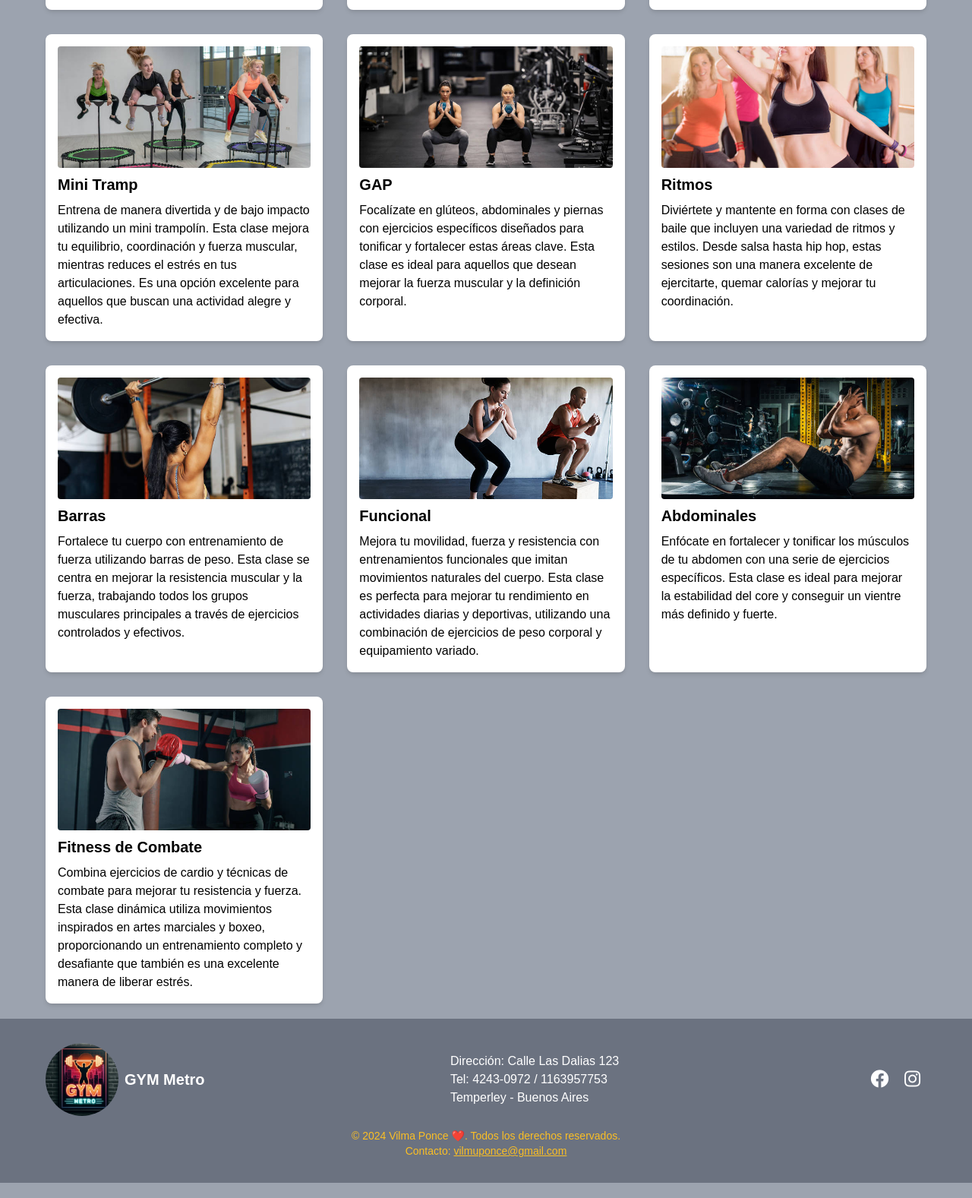
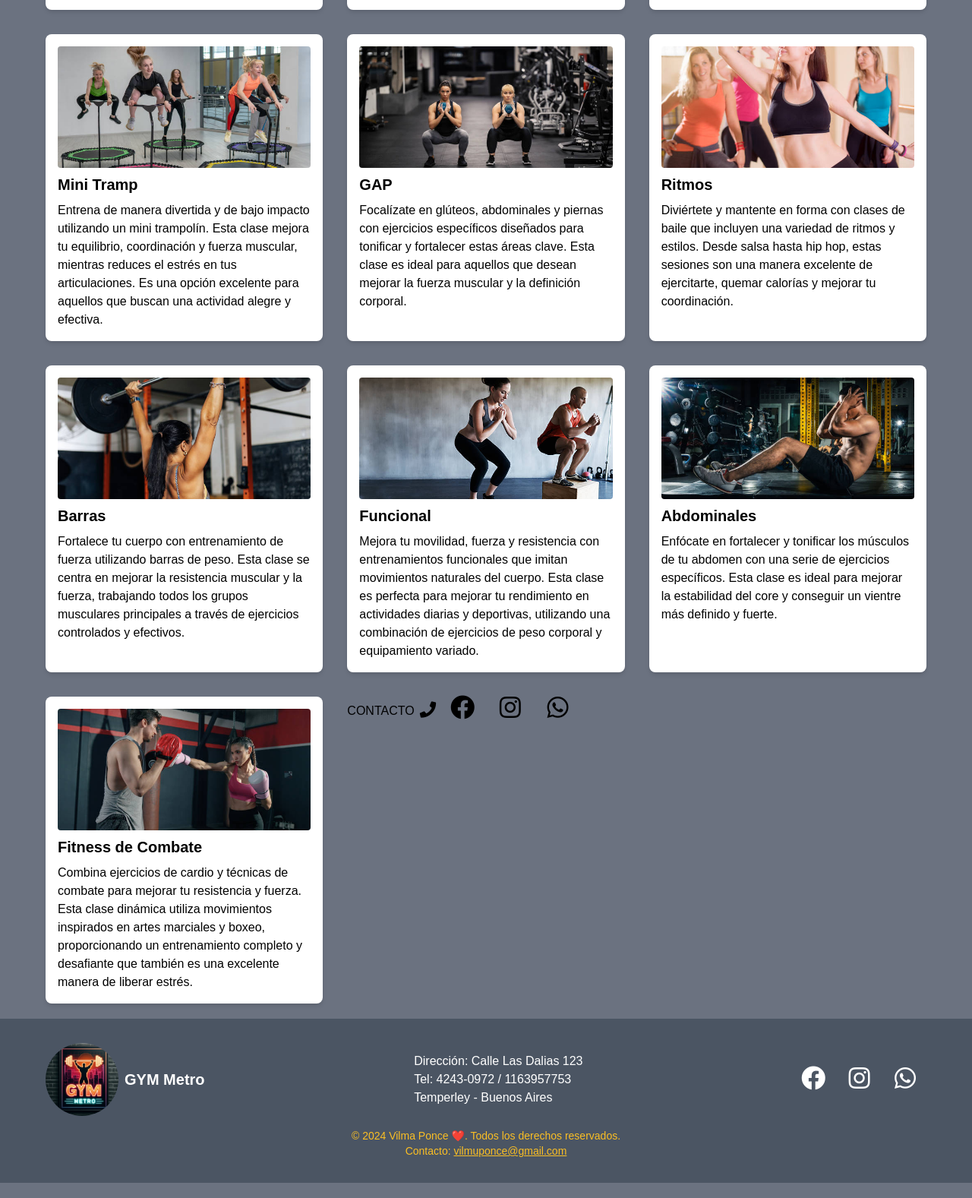
Before and after one commit to vilmaponce/Proyecto-Gym, a website: page clases.html in a window 1280 px wide. Shown: the part 635-2212 px from the top of the page at 76% size. Drawn offline with nearby package versions, Linux system fonts and the light colour scheme.

Commit message:
cambios en las conexiones a los sitios

```diff
--- a/clases.html
+++ b/clases.html
@@ -13,7 +13,7 @@
     <link rel="stylesheet" href="https://cdnjs.cloudflare.com/ajax/libs/font-awesome/5.15.4/css/all.min.css">
 </head>
 
-<body class="bg-gray-400">
+<body class="bg-gray-500">
     <!-- Barra de navegación -->
     <nav class="bg-blue-500 p-4">
         <div class="container mx-auto flex justify-between items-center">
@@ -35,13 +35,13 @@
 
     <!-- Sección de Entrenamiento Funcional -->
     <div class="container mx-auto py-8">
-        <h2 class="text-3xl font-bold text-center mb-8 text-gray-800">Nuestras Clases</h2>
+        <h2 class="text-3xl font-bold text-center mb-8 text-yellow-400 ">Espacio Metro</h2>
 
         <!-- Grilla de imágenes y descripciones -->
         <div class="grid grid-cols-1 md:grid-cols-3 gap-8">
 
             <!-- Clase 1 - Entrenamiento Personalizado -->
-            <div class="bg-white rounded-lg shadow-md p-4">
+            <div class="bg-white rounded-lg shadow-md p-4 transform transition duration-300 hover:scale-110">
                 <img src="./img/personalizado.jpg" alt="Clase 1" class="w-full h-40 object-cover rounded">
                 <h3 class="text-xl font-bold mt-2">Entrenamiento personalizado</h3>
                 <p class="mt-2">Nuestro programa de entrenamiento personalizado está diseñado para adaptarse a tus
@@ -52,27 +52,31 @@
 
             </div>
             <!-- Clase 2 - Spinning -->
-            <div class="bg-white rounded-lg shadow-md p-4">
+            <div class="bg-white rounded-lg shadow-md p-4 transform transition duration-300 hover:scale-110"
+                id="spinning">
                 <img src="./img/spinning.jpg" alt="Clase 2" class="w-full h-40 object-cover rounded">
                 <h3 class="text-xl font-bold mt-2">Spinning</h3>
                 <p class="mt-2">Disfruta de una intensa sesión de ejercicio cardiovascular en bicicleta estática. Esta
                     clase es energética y divertida, ideal para mejorar tu resistencia y quemar calorías. Con música
                     motivadora y un instructor que te guía a través de diferentes niveles de intensidad, el spinning es
-                    perfecto para todos los niveles de condición física.</p>
+                    perfecto para todos los niveles de condición física.
+                </p>
 
             </div>
             <!-- Clase 3 - Artes Marciales -->
-            <div class="bg-white rounded-lg shadow-md p-4">
+            <div class="bg-white rounded-lg shadow-md p-4 transform transition duration-300 hover:scale-110"
+                id="marciales">
                 <img src="./img/artesmarciales.jpg" alt="Clase 3" class="w-full h-40 object-cover rounded">
                 <h3 class="text-xl font-bold mt-2">Artes marciales</h3>
                 <p class="mt-2">Aprende y domina una variedad de disciplinas marciales, incluyendo karate, judo y
                     taekwondo. Estas clases no solo mejoran tu condición física, sino que también desarrollan la
                     disciplina, la confianza y el autocontrol. Son adecuadas para todas las edades y niveles de
-                    habilidad..</p>
+                    habilidad..
+                </p>
 
             </div>
 
-            <div class="bg-white rounded-lg shadow-md p-4">
+            <div class="bg-white rounded-lg shadow-md p-4 transform transition duration-300 hover:scale-110 " id="trap">
                 <img src="./img/mini_tramp.jpg" alt="Clase 4" class="w-full h-40 object-cover rounded">
                 <h3 class="text-xl font-bold mt-2">Mini Tramp</h3>
                 <p class="mt-2"> Entrena de manera divertida y de bajo impacto utilizando un mini trampolín. Esta clase
@@ -82,53 +86,63 @@
 
             </div>
 
-            <div class="bg-white rounded-lg shadow-md p-4">
+            <div class="bg-white rounded-lg shadow-md p-4 transform transition duration-300 hover:scale-110" id="gap">
                 <img src="./img/gap.jpg" alt="Clase 5" class="w-full h-40 object-cover rounded">
                 <h3 class="text-xl font-bold mt-2">GAP</h3>
                 <p class="mt-2">Focalízate en glúteos, abdominales y piernas con ejercicios específicos diseñados para
                     tonificar y fortalecer estas áreas clave. Esta clase es ideal para aquellos que desean mejorar la
-                    fuerza muscular y la definición corporal.</p>
+                    fuerza muscular y la definición corporal.
+                </p>
 
             </div>
 
-            <div class="bg-white rounded-lg shadow-md p-4">
+            <div class="bg-white rounded-lg shadow-md p-4 transform transition duration-300 hover:scale-110"
+                id="ritmos">
                 <img src="./img/ritmos.jpg" alt="Clase 6" class="w-full h-40 object-cover rounded">
                 <h3 class="text-xl font-bold mt-2">Ritmos</h3>
                 <p class="mt-2">Diviértete y mantente en forma con clases de baile que incluyen una variedad de ritmos y
                     estilos. Desde salsa hasta hip hop, estas sesiones son una manera excelente de ejercitarte, quemar
-                    calorías y mejorar tu coordinación.</p>
+                    calorías y mejorar tu coordinación.
+                </p>
 
             </div>
 
-            <div class="bg-white rounded-lg shadow-md p-4">
+            <div class="bg-white rounded-lg shadow-md p-4 transform transition duration-300 hover:scale-110"
+                id="barras">
                 <img src="./img/barras.jpg" alt="Clase 7" class="w-full h-40 object-cover rounded">
                 <h3 class="text-xl font-bold mt-2">Barras</h3>
                 <p class="mt-2">Fortalece tu cuerpo con entrenamiento de fuerza utilizando barras de peso. Esta clase se
                     centra en mejorar la resistencia muscular y la fuerza, trabajando todos los grupos musculares
-                    principales a través de ejercicios controlados y efectivos.</p>
+                    principales a través de ejercicios controlados y efectivos.
+                </p>
 
             </div>
 
-            <div class="bg-white rounded-lg shadow-md p-4">
+            <div class="bg-white rounded-lg shadow-md p-4 transform transition duration-300 hover:scale-110"
+                id="funcional">
                 <img src="./img/funcional.jpg" alt="Clase 7" class="w-full h-40 object-cover rounded">
                 <h3 class="text-xl font-bold mt-2">Funcional</h3>
                 <p class="mt-2"> Mejora tu movilidad, fuerza y resistencia con entrenamientos funcionales que imitan
                     movimientos naturales del cuerpo. Esta clase es perfecta para mejorar tu rendimiento en actividades
                     diarias y deportivas, utilizando una combinación de ejercicios de peso corporal y equipamiento
-                    variado.</p>
+                    variado.
+                </p>
 
             </div>
 
-            <div class="bg-white rounded-lg shadow-md p-4">
+            <div class="bg-white rounded-lg shadow-md p-4 transform transition duration-300 hover:scale-110"
+                id="abdominales">
                 <img src="./img/abdominales.jpg" alt="Clase 9" class="w-full h-40 object-cover rounded">
                 <h3 class="text-xl font-bold mt-2">Abdominales</h3>
                 <p class="mt-2">Enfócate en fortalecer y tonificar los músculos de tu abdomen con una serie de
                     ejercicios específicos. Esta clase es ideal para mejorar la estabilidad del core y conseguir un
-                    vientre más definido y fuerte.</p>
+                    vientre más definido y fuerte.
+                </p>
 
             </div>
 
-            <div class="bg-white rounded-lg shadow-md p-4">
+            <div class="bg-white rounded-lg shadow-md p-4 transform transition duration-300 hover:scale-110 "
+                id="fitness">
                 <img src="./img/fitness_combate.jpg" alt="Clase 10" class="w-full h-40 object-cover rounded">
                 <h3 class="text-xl font-bold mt-2">Fitness de Combate</h3>
                 <p class="mt-2">Combina ejercicios de cardio y técnicas de combate para mejorar tu resistencia y fuerza.
@@ -138,6 +152,28 @@
 
             </div>
 
+            <div id="contacto">
+                <!-- Icono de teléfono -->
+                <a href="tel:01142430972" class="text-black-500">
+                    CONTACTO
+                    <i class="fas fa-phone fa-lg fa-fw"></i>
+                </a>
+
+                <a href="https://www.facebook.com" class=" hover:text-blue-500 mx-2 text-2xl">
+                    <i class="fab fa-facebook fa-lg fa-fw"></i>
+                </a>
+
+                <a href="https://www.instagram.com" class=" hover:text-red-500 mx-2 text-2xl">
+                    <i class="fab fa-instagram fa-lg fa-fw"></i>
+                </a>
+
+                <a href="https://wa.me/1163957753" class=" hover:text-green-500 mx-2 text-2xl" target="_blank">
+                    <i class="fab fa-whatsapp fa-lg fa-fw"></i>
+                </a>
+
+            </div>
+
+
 
         </div>
     </div>
@@ -145,13 +181,17 @@
 
 
     <!-- Footer (pie de página) -->
-    <footer class="bg-gray-500 text-white my-5 py-8">
+    <footer class="bg-gray-600 text-white my-5 py-8">
         <div class="container mx-auto flex justify-between items-center ">
             <!-- Información de contacto -->
             <!-- Contenedor del logo y nombre del gimnasio -->
             <div class="flex items-center">
                 <!-- Icono del menú desplegable -->
-                <img src="./img/logo2.png" alt="Logo del gimnasio" class="h-24 rounded-full mr-2">
+                <a href="./index.html">
+                    <!-- Icono del menú desplegable -->
+                    <img src="./img/logo2.png" alt="Logo del gimnasio"
+                        class="h-24 rounded-full mr-2 transform transition duration-300 hover:scale-110">
+                </a>
                 <!-- Nombre del gimnasio -->
                 <span id="gymName" class="text-white text-xl font-semibold">GYM Metro</span>
             </div>
@@ -163,10 +203,14 @@
             <!-- Redes sociales -->
             <div>
                 <a href="https://www.facebook.com" class="text-white hover:text-blue-900 mx-2 text-2xl"><i
-                        class="fab fa-facebook"></i></a>
+                        class="fab fa-facebook fa-lg fa-fw "></i></a>
 
                 <a href="https://www.instagram.com" class="text-white hover:text-red-900 mx-2 text-2xl"><i
-                        class="fab fa-instagram"></i></a>
+                        class="fab fa-instagram fa-lg fa-fw"></i></a>
+                <a href="https://wa.me/1163957753" class=" text-white hover:text-green-500 mx-2 text-2xl"
+                    target="_blank">
+                    <i class="fab fa-whatsapp fa-lg fa-fw"></i>
+                </a>
             </div>
 
         </div>
```
Also changed, not shown: horarios.html (+13 -7 lines), index.html (+22 -13 lines), membresia.html (+21 -16 lines).
